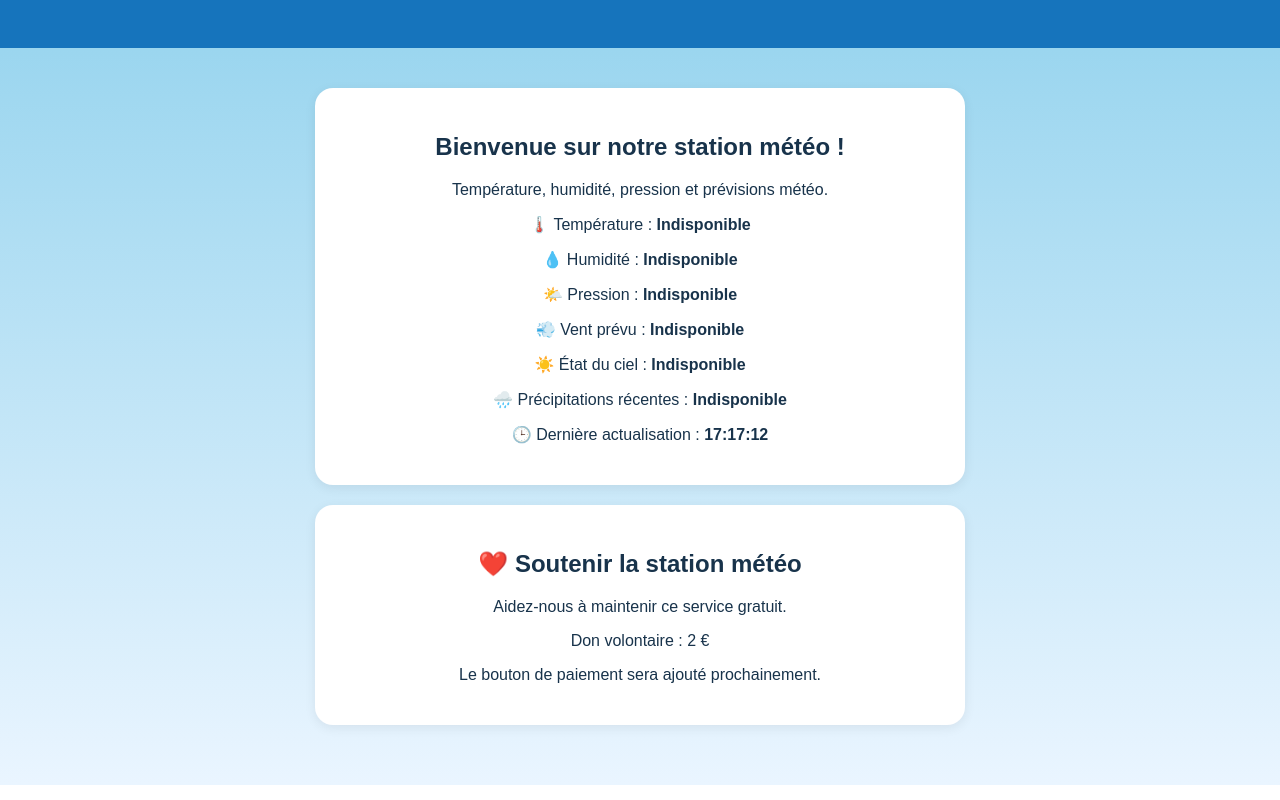
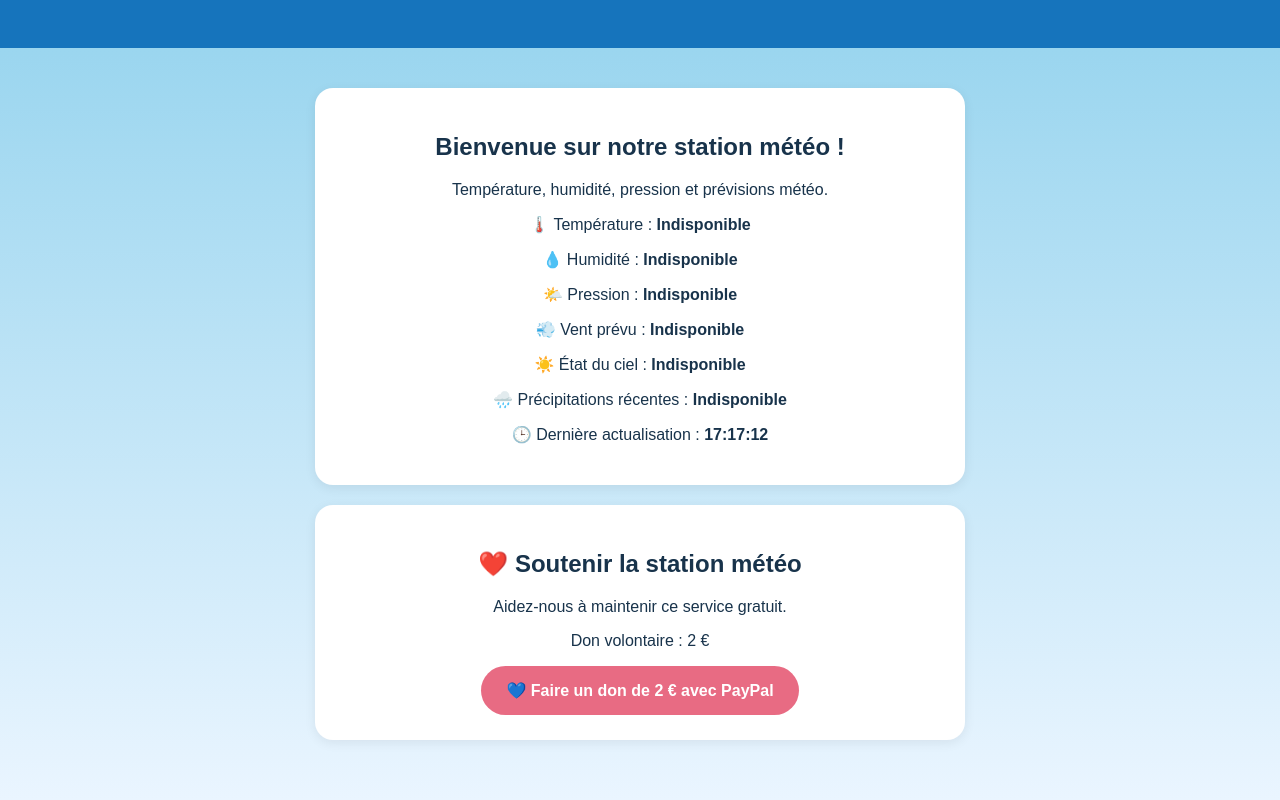
Before and after one commit to martinique59554-art/meteo-neuville-saint-remy, a plain HTML site: page index.html in a window 1280 px wide. Shown: the part 137-937 px from the top of the page. Drawn offline with Linux system fonts and the light colour scheme; no server answers.

Commit message:
Update index.html

```diff
--- a/index.html
+++ b/index.html
@@ -63,7 +63,7 @@
       <h2>❤️ Soutenir la station météo</h2>
       <p>Aidez-nous à maintenir ce service gratuit.</p>
       <p>Don volontaire : 2 €</p>
-      <p>Le bouton de paiement sera ajouté prochainement.</p>
+  <a class="bouton" href="https://paypal.me/ReneChevallier/2EUR" target="_blank" rel="noopener noreferrer">💙 Faire un don de 2 € avec PayPal</a>
     </div>
   </main>
 
```
